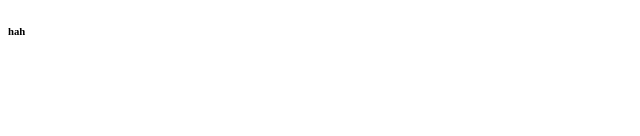
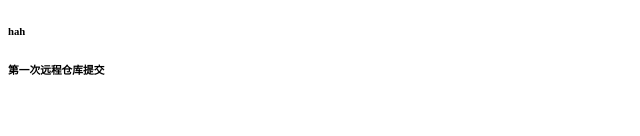
Before and after one commit to bikebin/myApp, a Vue app: page /#/home in a window 1280 px wide. Shown: the part 164-300 px from the top of the page, without its empty margins (0-640 px from the left). Built offline with nearby package versions, Linux system fonts and the light colour scheme.

Commit message:
远程提交

```diff
--- a/src/views/Home.vue
+++ b/src/views/Home.vue
@@ -5,6 +5,7 @@
       <h4>第二行内容</h4>
       <h5>第仨行内容</h5>
       <h6>hah</h6>
+      <h6>第一次远程仓库提交</h6>
     </div>
 </template>
 
```
